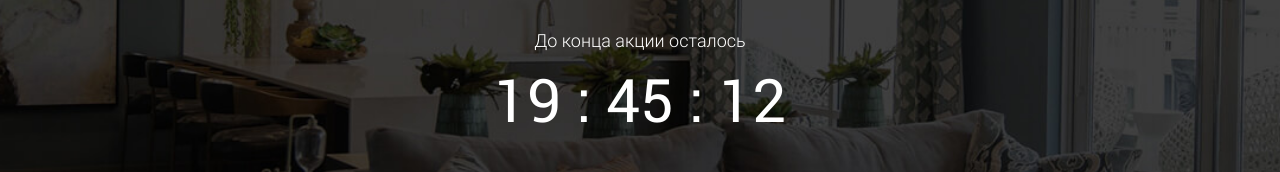
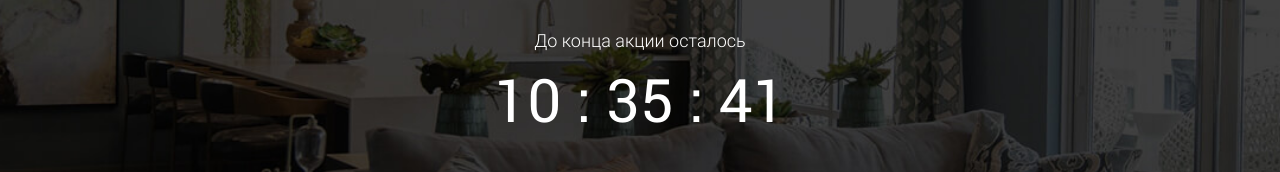
Before and after one commit to Sergey-Karpenok/3DGLO, a plain HTML site: page index.html in a window 1280 px wide. Shown: the part 304-476 px from the top of the page. Drawn offline with Linux system fonts and the light colour scheme.

Commit message:
Изменил setTimeout на setInterval

```diff
--- a/index.html
+++ b/index.html
@@ -395,7 +395,7 @@
             </div>
         </div>
     </div>
-    <script src="script/script.js"></script>
+    <script src="./script/script.js"></script>
 </body>
 
 </html>
--- a/script/script.js
+++ b/script/script.js
@@ -0,0 +1,44 @@
+window.addEventListener('DOMContentLoaded', function() {
+    'use strict'
+
+    function timerCount(deadLine) {
+        let timerHours = document.querySelector('#timer-hours'),
+            timerMinutes = document.querySelector('#timer-minutes'),
+            timerSeconds = document.querySelector('#timer-seconds');
+
+        function getTimeRemaning() {
+            let dateStop = new Date(deadLine).getTime(),
+                dateNow = new Date().getTime(),
+                timeRemaining = (dateStop - dateNow) / 1000,
+                seconds = Math.floor(timeRemaining % 60),
+                minutes = Math.floor((timeRemaining / 60) % 60),
+                hours = Math.floor((timeRemaining / 3600) % 24);
+            return { timeRemaining, hours, minutes, seconds }
+        }
+
+        function updateClock() {
+            let timer = getTimeRemaning();
+
+            timerSeconds.textContent = timer.seconds;
+            timerMinutes.textContent = timer.minutes;
+            timerHours.textContent = timer.hours;
+
+            if (timer.timeRemaining > 0) {
+                setInterval(updateClock, 1000);
+            } else {
+                timerSeconds.textContent = '00';
+                timerMinutes.textContent = '00';
+                timerHours.textContent = '00';
+            }
+        }
+
+        updateClock();
+
+    }
+
+    timerCount('2021 24 april');
+
+
+
+
+});
```
